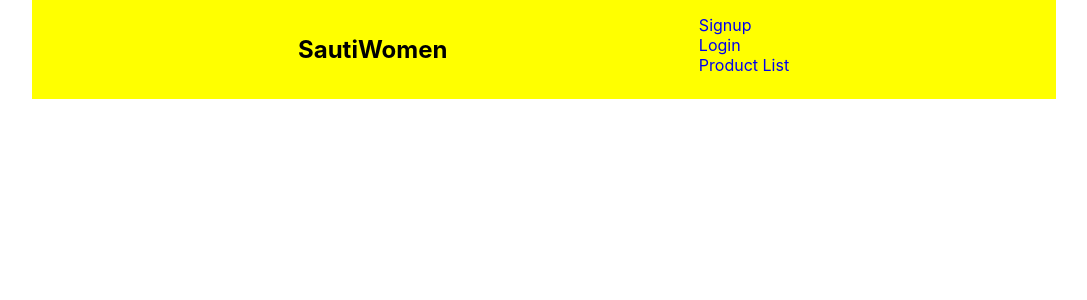
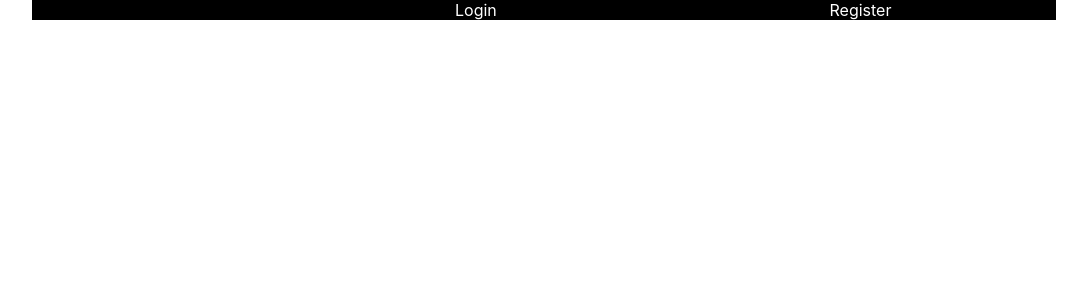
Before and after one commit to Build-Week-EU-African-Marketplace/Front-End, a React (Create React App) app in the folder sautimarket/: page /nav in a window 1280 px wide. Shown: the top 300 px of the page, without its empty margins (122-1209 px from the left). Built offline with nearby package versions, Linux system fonts and the light colour scheme.

Commit message:
Bug fixed

```diff
--- a/sautimarket/src/components/UI/Nav/Nav.js
+++ b/sautimarket/src/components/UI/Nav/Nav.js
@@ -1,17 +1,29 @@
 import React from "react";
+import { Route, NavLink} from "react-router-dom";
+import Register from "../../Register/Register";
+import Login from "../../Login/Login";
 import "./nav.css"
 
-export default function Navigation() {
-return (
-<nav>
-    <nav-logo>
-        <h1>SautiWomen</h1>
-    </nav-logo>
-    <nav-menu>
-        <div><a href ="#">Signup</a></div>
-        <div><a href ="#">Login</a></div>
-        <div><a href ="#">Product List</a></div>
-    </nav-menu>
-</nav>
-);
+export default function Navigation () {
+  return (
+    <div>
+        <nav>
+            <nav-logo>SautiWomen</nav-logo>
+
+            <NavLink className="navlink" exact to="/Login" activeClassName="active">
+            Login
+            </NavLink>
+            &nbsp;
+            <NavLink className="navlink" exact to="/Register" activeClassName="active">
+            Register
+            </NavLink>
+        </nav>
+
+      <main>
+        <Route exact path="/Login" component={Login} />
+        &nbsp;
+        <Route path="/Register" component={Register} />
+      </main>
+    </div>
+  );
 }
--- a/sautimarket/src/components/UI/Nav/nav.css
+++ b/sautimarket/src/components/UI/Nav/nav.css
@@ -1,12 +1,12 @@
 nav {
     margin-left: 12vw;
     max-width: 1024px;
-    background: yellow;
-    padding: 15px;
+    background: black;
     display: flex;
     flex-direction: row;
     justify-content: space-evenly;
 }
 a {
     text-decoration: none;
+    color: white;
 }
```
